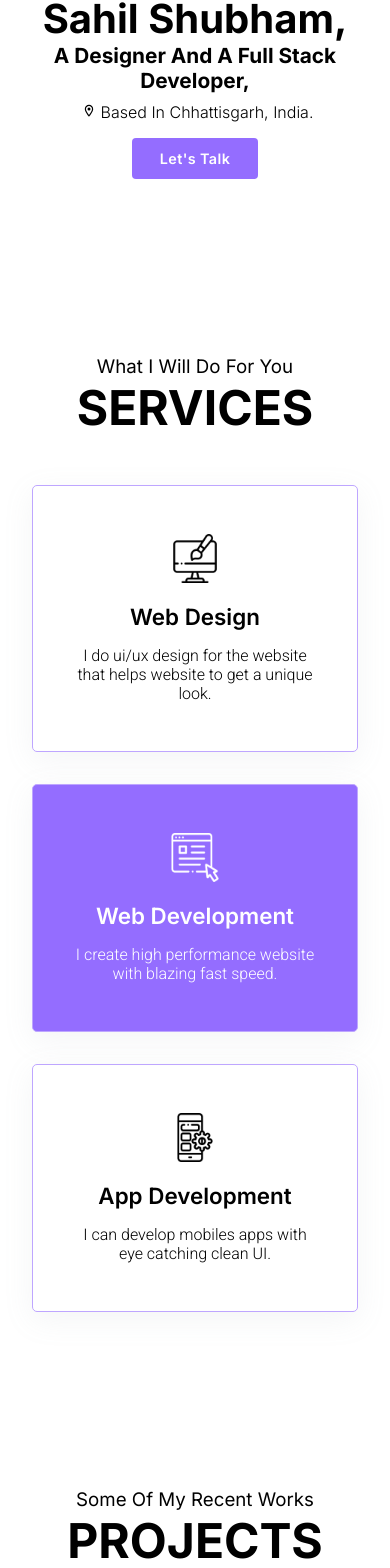
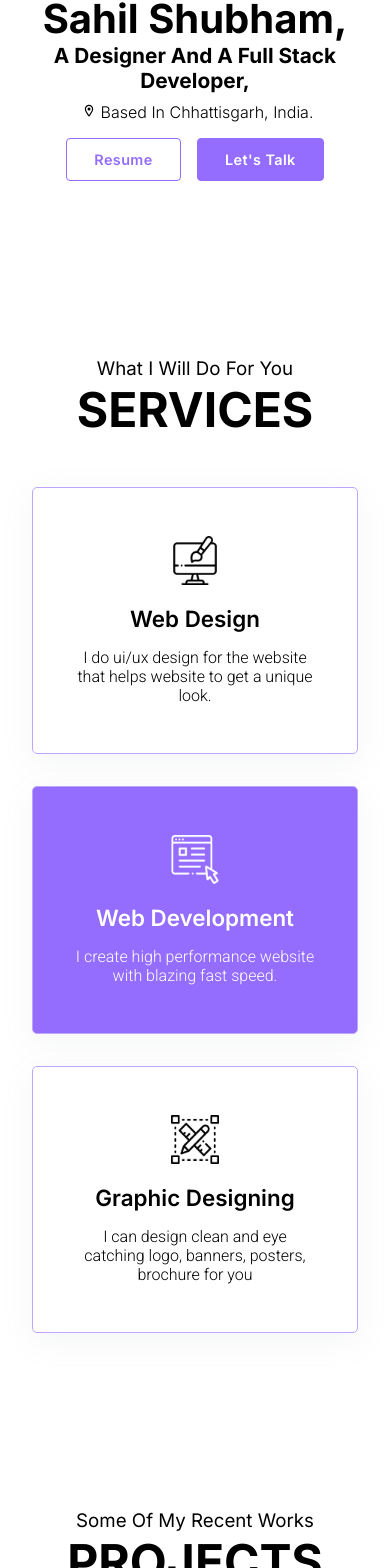
Before and after one commit to soilshubham/soilshubham.github.io, a React (Create React App) app: page / in a window 390 px wide. Shown: the part 407-1975 px from the top of the page. Built offline with nearby package versions, Linux system fonts and the light colour scheme.

Commit message:
fixed navbar issue

```diff
--- a/src/components/About/About.jsx
+++ b/src/components/About/About.jsx
@@ -3,13 +3,13 @@ import './About.scss'
 
 import { Button, Grid, Typography } from "@material-ui/core";
 import WebDevIcon from '../../assets/icons/webdev_white.png'
-import AppDevIcon from '../../assets/icons/appdev.png'
+import GFXIcon from '../../assets/icons/gfx.png'
 import UiUxDevIcon from '../../assets/icons/uiux.png'
 
 export class About extends Component {
     render() {
         return (
-            <div className="about-sec">
+            <div className="about-sec" id="about">
                 <div className="title">
                     <h3>What I will do for you</h3>
                     <h1>Services</h1>
@@ -32,9 +32,9 @@ export class About extends Component {
                         </Grid>
                         <Grid md={4} sm={12} item className="grid-item">
                             <div className="card">
-                                <img src={AppDevIcon} alt="app-dev" />
-                                <div className="title">App Development</div>
-                                <div className="desc">I can develop mobiles apps with eye catching clean UI.</div>
+                                <img src={GFXIcon} alt="app-dev" />
+                                <div className="title">Graphic Designing</div>
+                                <div className="desc">I can design clean and eye catching logo, banners, posters, brochure for you</div>
                             </div>
                         </Grid>
                     </Grid>
--- a/src/components/Hero/Hero.jsx
+++ b/src/components/Hero/Hero.jsx
@@ -6,17 +6,22 @@ import "./Hero.scss";
 
 export const Hero = () => {
   return (
-    <header>
+    <header id="home">
       <Grid container className="hero-section-grid">
         <Grid item md={7} className="title">
           <div>
             <div className="title-1">👋 Hello There, I'm</div>
             <div className="title-2">Sahil Shubham,</div>
             <div className="title-3">A designer and a full stack developer,</div>
-            <div className="title-4"><LocationOnOutlinedIcon style={{paddingTop: "0.6rem"}}/>Based in Chhattisgarh, India.</div>
+            <div className="title-4"><LocationOnOutlinedIcon style={{ paddingTop: "0.6rem" }} />Based in Chhattisgarh, India.</div>
             <div className="call-to-action">
-              <Button className="btn" variant="contained" color="primary" disableElevation>Let's Talk</Button>
-              </div>
+              <a target="_blank" href="https://drive.google.com/file/d/1q6m7sBqAZWXxQJdS6bRFLFVJAbEZVKeR/view">
+                <Button className="btn-2" variant="contained" color="primary" disableElevation>Resume</Button>
+              </a>
+              <a target="_blank" href="https://twitter.com/messages/compose?recipient_id=763040225551536128&text=Hi%20Sahil,">
+                <Button className="btn" variant="contained" color="primary" disableElevation>Let's Talk</Button>
+              </a>
+            </div>
           </div>
         </Grid>
         <Grid item md={5} className="image">
--- a/src/components/Hero/Hero.scss
+++ b/src/components/Hero/Hero.scss
@@ -35,11 +35,23 @@ header {
 
         .btn {
           background-color: #946dff;
+          border: solid 1px #946dff;
           padding: 0.7rem 2rem;
           text-transform: none;
           font-family: "Inter", sans-serif;
           font-size: 1rem;
           font-weight: 600;
+        }
+        .btn-2 {
+          background-color: #ffffff;
+          border: solid 1px #946dff;
+          color: #946dff;
+          padding: 0.7rem 2rem;
+          text-transform: none;
+          font-family: "Inter", sans-serif;
+          font-size: 1rem;
+          font-weight: 600;
+          margin-right: 1rem;
         }
       }
     }
@@ -76,6 +88,11 @@ header {
         .call-to-action {
           margin-top: 2rem;
           .btn {
+            padding: 0.7rem 2rem;
+            font-size: 1rem;
+            font-weight: 600;
+          }
+          .btn-2 {
             padding: 0.7rem 2rem;
             font-size: 1rem;
             font-weight: 600;
@@ -123,6 +140,11 @@ header {
             font-size: 0.9rem;
             font-weight: 600;
           }
+          .btn-2 {
+            padding: 0.5rem 1.7rem;
+            font-size: 0.9rem;
+            font-weight: 600;
+          }
         }
       }
 
--- a/src/components/Navbar/Navbar.jsx
+++ b/src/components/Navbar/Navbar.jsx
@@ -14,23 +14,41 @@ export const Navbar = () => {
                     <div
                         className="overlay"
                         onClick={() => {
-                            setNavBarToggle(!navBarToggle);
+                            setNavBarToggle(false);
                         }}
                     ></div>
                 ) : null}
                 <div className="nav-logo">sahil~</div>
                 <ul className={`nav-links ${navBarToggle ? "active" : ""}`}>
                     <li>
-                        <a href="#">Home</a>
+                        <a href="#home"
+                            onClick={() => {
+                                setNavBarToggle(false);
+                            }}
+                        >Home</a>
                     </li>
                     <li>
-                        <a href="#">About</a>
+                        <a href="#about"
+                            onClick={() => {
+                                setNavBarToggle(false);
+                            }}
+                        >About</a>
                     </li>
                     <li>
-                        <a href="#">Projects</a>
+                        <a href="#project"
+                            onClick={() => {
+                                setNavBarToggle(false);
+                            }}
+                        >Projects</a>
                     </li>
                     <li>
-                        <Button className="btn" variant="contained" color="primary" disableElevation>Let's Talk</Button>
+                        <a target="_blank" href="https://twitter.com/messages/compose?recipient_id=763040225551536128&text=Hi%20Sahil,"
+                            onClick={() => {
+                                setNavBarToggle(false);
+                            }}
+                        >
+                            <Button className="btn" variant="contained" color="primary" disableElevation>Let's Talk</Button>
+                        </a>
                     </li>
                 </ul>
                 <MenuIcon
--- a/src/components/Projects/Project.jsx
+++ b/src/components/Projects/Project.jsx
@@ -6,7 +6,7 @@ import ProjectData from '../../data/projects.json'
 
 export const Project = () => {
     return (
-        <div className="project-sec">
+        <div className="project-sec" id="project">
             <div className="title">
                 <h3>Some of my recent works</h3>
                 <h1>Projects</h1>
@@ -16,7 +16,7 @@ export const Project = () => {
                     {
                         ProjectData.map((project, key) => {
                             return (
-                                <Grid md={4} sm={12} item className="grid-item">
+                                <Grid md={4} sm={12} item className="grid-item" key={key}>
                                     <div className="card">
                                         <div className="image">
                                             <img src={require(`../../assets/projects/${project.image}.png`).default} alt="ui-ux" />
--- a/src/data/projects.json
+++ b/src/data/projects.json
@@ -12,6 +12,13 @@
     "image": "ripeat",
     "codeLink": "https://github.com/soilshubham/RipEat-Website",
     "demoLink": "https://soilshubham.github.io/RipEat-Website/"
+  },
+  {
+    "name": "Graphic Designing",
+    "desc": "This is my GFX Designing Portfolio which contains all my work in the field of Graphic Designing. I have worked with hundreds of client worldwide and this is all of it.",
+    "image": "gfx",
+    "codeLink": "https://froznpoop.portfoliobox.net/",
+    "demoLink": "https://froznpoop.portfoliobox.net/"
   },
   {
     "name": "OurEye App Design",
```
Also changed, not shown: src/assets/icons/gfx.png (added), src/assets/projects/gfx.png (added), 2 other files (tests, documents, lock files or other folders).
